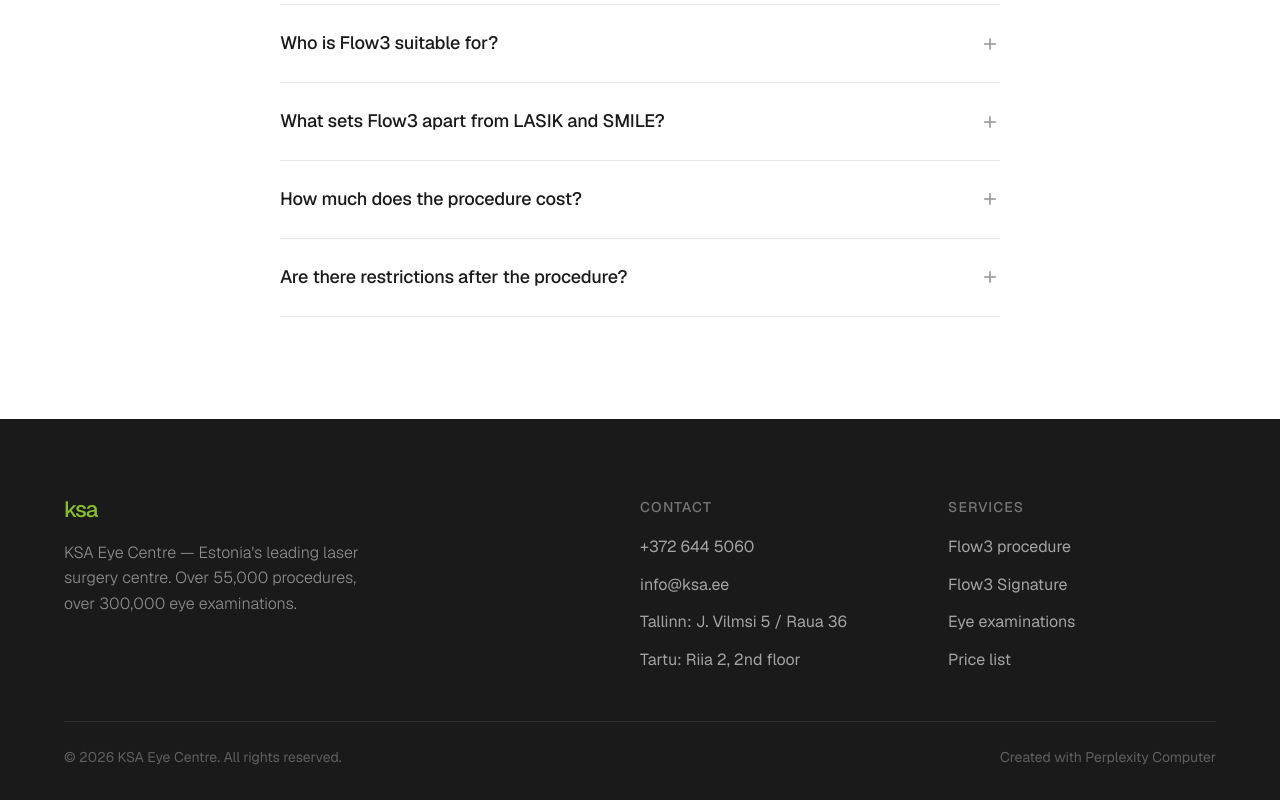
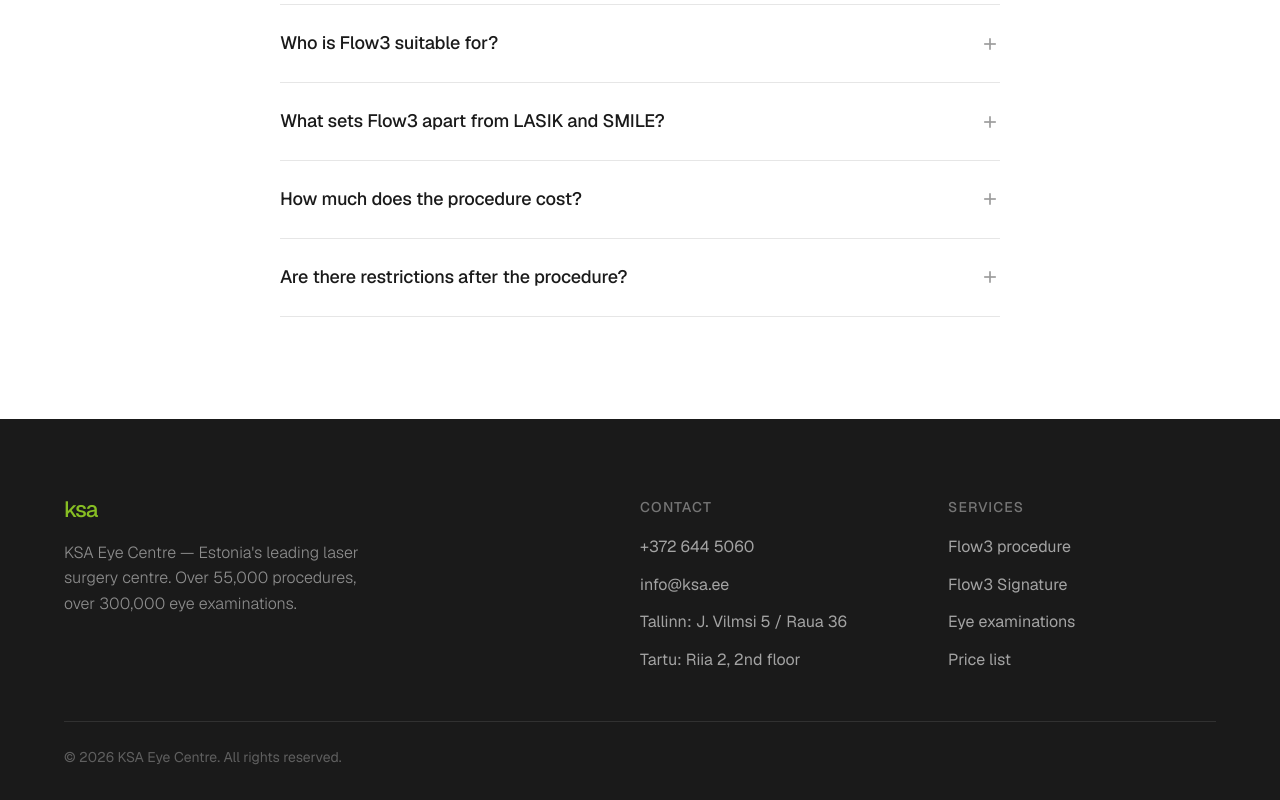
Before and after one commit to antshaavel22/ksa-flow3, a website: page public/en.html in a window 1280 px wide. Shown: the part 5773-6573 px from the top of the page. Drawn offline with nearby package versions, Linux system fonts and the light colour scheme.

Commit message:
remove Perplexity attribution from footer

```diff
--- a/public/en.html
+++ b/public/en.html
@@ -424,7 +424,6 @@
     </div>
     <div class="footer__bottom">
       <span>© 2026 KSA Eye Centre. All rights reserved.</span>
-      <a href="https://www.perplexity.ai/computer" target="_blank" rel="noopener noreferrer">Created with Perplexity Computer</a>
     </div>
   </div>
 </footer>
```
Also changed, not shown: public/index.html (+0 -1 lines), public/ru.html (+0 -1 lines).
